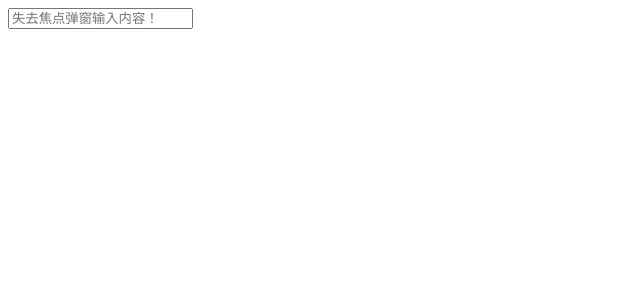
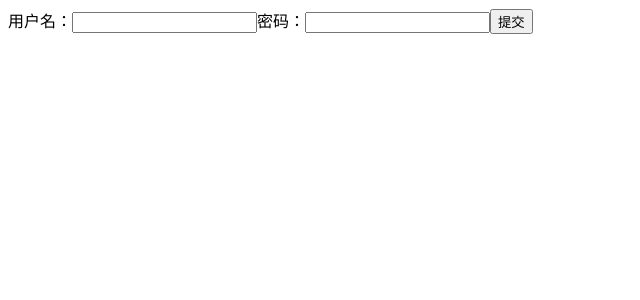
Before and after one commit to Ares-Chang/react_basic_study, a React (Create React App) app: page / in a window 1280 px wide. Shown: the top 300 px of the page, without its empty margins (0-640 px from the left). Built offline with nearby package versions, Linux system fonts and the light colour scheme.

Commit message:
add: 非受控组件

```diff
--- a/src/App.js
+++ b/src/App.js
@@ -1,18 +1,20 @@
 import React from 'react';
-import PropTypes from 'prop-types'
 
-// createRef Demo
+// 非受控组件
 class App extends React.Component {
-  myRef = React.createRef()
-  showText = () => {
-    alert(this.myRef.currenst.value)
+  handleButton = (e) => {
+    e.preventDefault()  // 阻止 form 跳转
+    const { userName, passWord } = this
+    console.log(`你输入的用户名为：${userName.value}，输入的密码为：${passWord.value}`)
   }
+
   render() {
     return (
-      <div>
-        {/* createRef 绑定式 */}
-        <input ref={this.myRef} onBlur={this.showText} type="text" placeholder="失去焦点弹窗输入内容！" />
-      </div>
+      <form onSubmit={this.handleButton}>
+        用户名：<input ref={e => this.userName = e} type="text" />
+        密码：<input ref={e => this.passWord = e} type="password" />
+        <button>提交</button>
+      </form>
     )
   }
 }
```
